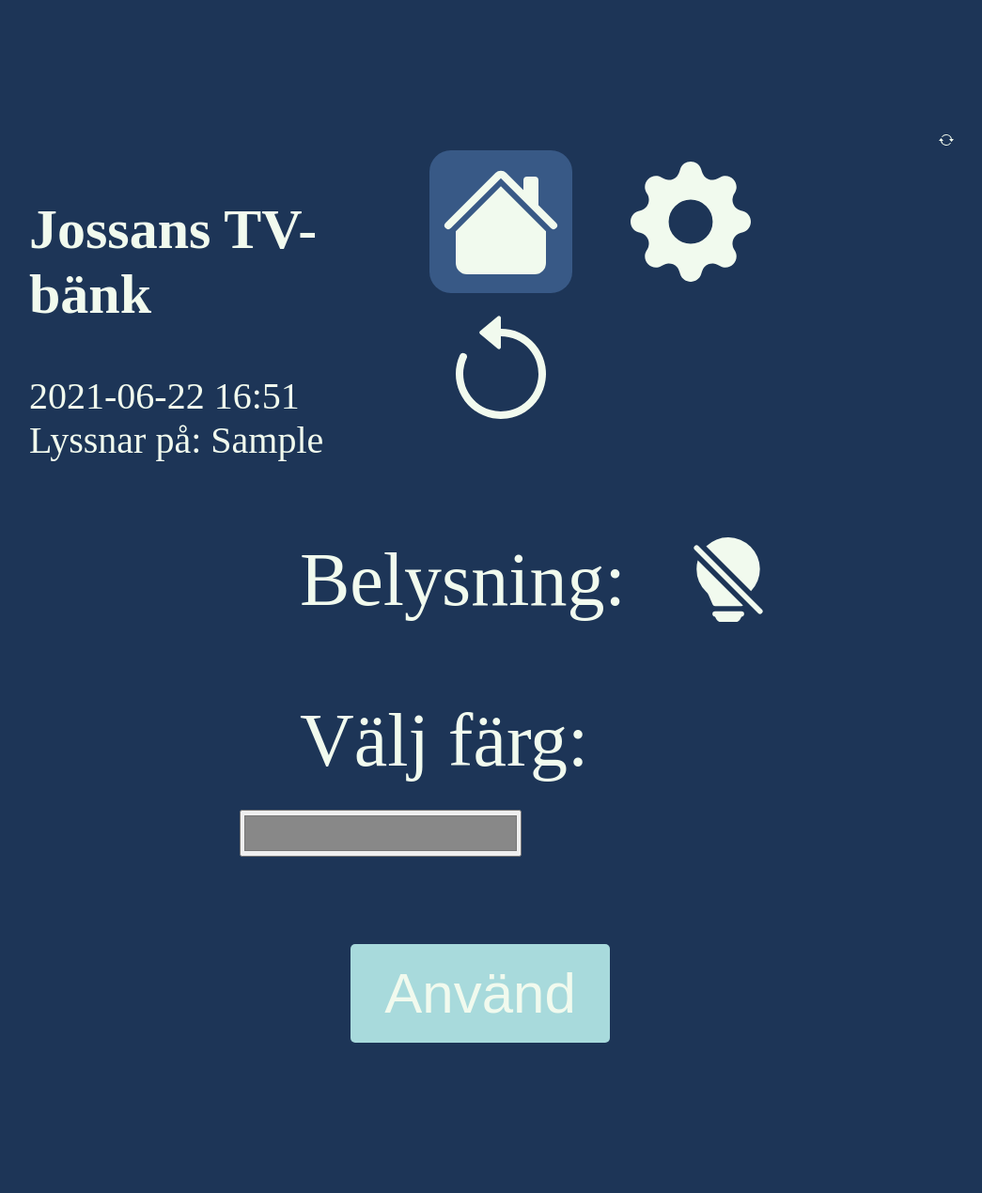
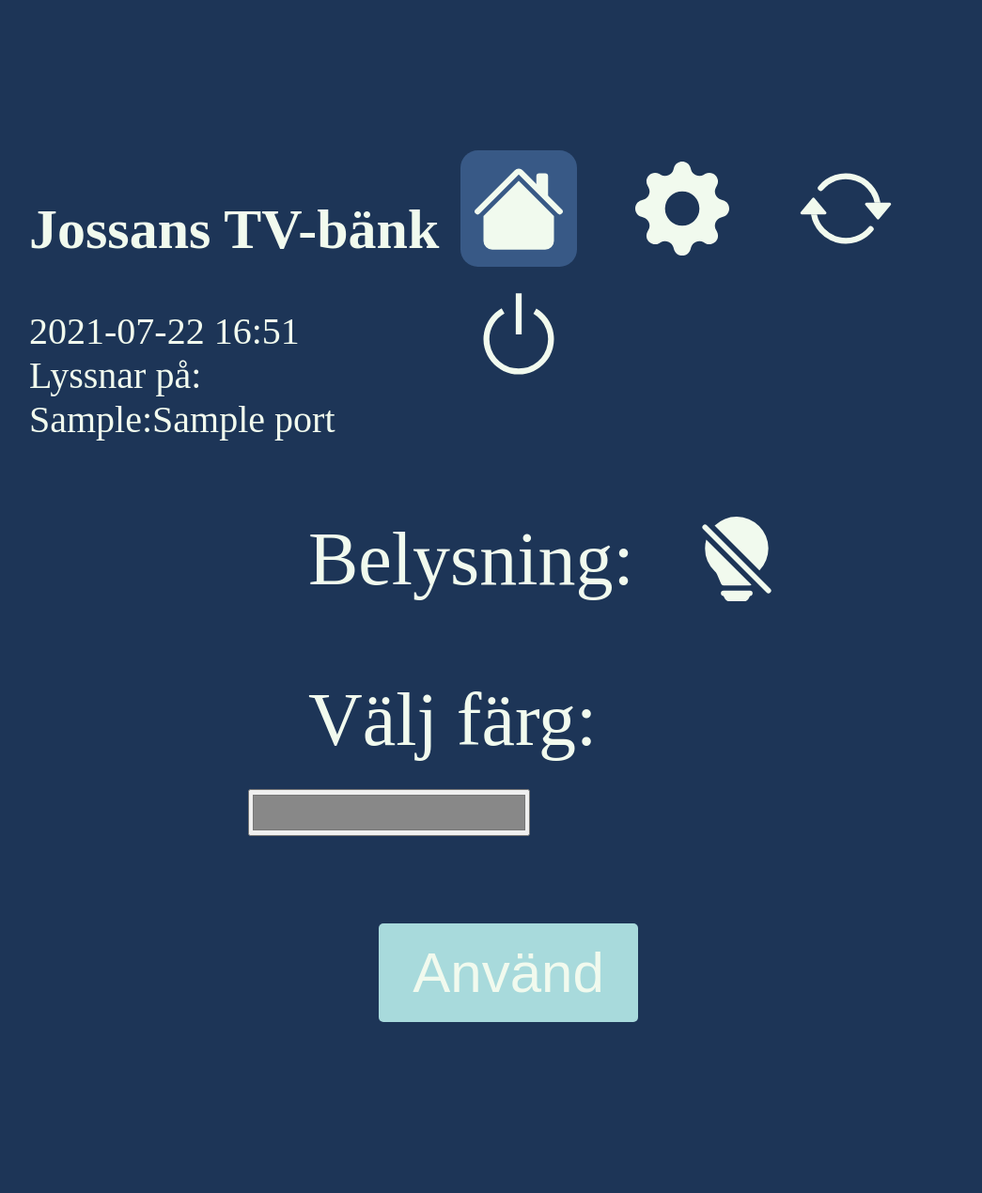
Before and after one commit to victorhook/tvbench, a Flask app: template tvbench/templates/index.html in a window 1280 px wide. Shown: the whole page at 94% size, without its empty margins (129-1174 px from the left). After the commit the page ends 1088 px from the top, so only its background shows below. Run offline with Flask 2, Linux system fonts and the light colour scheme; the template is opened without the code that fills it: most values are stand-ins (such as "Sample title", 1, 10 or a date in 2020); parts of the project's set-up code (start-up, migrations or seed data) failed here and were passed over.

Commit message:
Updated last touches

```diff
--- a/tvbench/app.py
+++ b/tvbench/app.py
@@ -13,6 +13,7 @@ if Settings.get('on'):
 else:
     led.off()
 
+LISTEN_PORT = os.environ.get('PORT', '?')
 
 @app.route('/')
 def index():
@@ -21,6 +22,7 @@ def index():
     return render_template('index.html',
         **{
             'ip': Wifi.get_ip(),
+            'port': LISTEN_PORT,
             'color': Settings.get('color'),
             'networks': networks,
             'connection': connection
--- a/tvbench/static/index.css
+++ b/tvbench/static/index.css
@@ -10,7 +10,7 @@ body {
 
 .main-content {
     display: block;
-    padding: 4em;
+    padding: 4em 2.5em 0 4em;
     position: relative;
 }
 
@@ -27,15 +27,6 @@ a {
     display: none;
 }
 
-#refresh-page {
-    position: absolute;
-    top: 3em;
-    right: 3em;
-    width: 32px;
-    height: 32px;
-    z-index: 30;
-}
-
 /* Nav */
 .navbar {
     display: flex;
@@ -44,8 +35,8 @@ a {
 }
 
 .nav-logo {
-    width: 128px;
-    height: 128px;
+    width: 100px;
+    height: 100px;
     color: #F1FAEE;
     padding: .3em;
     border-radius: 15%;
@@ -236,8 +227,8 @@ a {
     background-color: rgb(44, 41, 41);
     color: #8dbedf;
     font-size: 1.5em;
-    min-width: 50px;
-    height: 70px;
+    min-width: 80px;
+    height: 80px;
     border: 1px solid gray;
 }
 
--- a/tvbench/templates/index.html
+++ b/tvbench/templates/index.html
@@ -23,20 +23,17 @@
         }
     </script>
 
-    <a id="refresh-page" href="javascript:void(0);" onclick="refreshPage()">
-        <svg xmlns="http://www.w3.org/2000/svg" width="16" height="16" fill="currentColor" class="bi bi-arrow-repeat" viewBox="0 0 16 16">
-            <path d="M11.534 7h3.932a.25.25 0 0 1 .192.41l-1.966 2.36a.25.25 0 0 1-.384 0l-1.966-2.36a.25.25 0 0 1 .192-.41zm-11 2h3.932a.25.25 0 0 0 .192-.41L2.692 6.23a.25.25 0 0 0-.384 0L.342 8.59A.25.25 0 0 0 .534 9z"/>
-            <path fill-rule="evenodd" d="M8 3c-1.552 0-2.94.707-3.857 1.818a.5.5 0 1 1-.771-.636A6.002 6.002 0 0 1 13.917 7H12.9A5.002 5.002 0 0 0 8 3zM3.1 9a5.002 5.002 0 0 0 8.757 2.182.5.5 0 1 1 .771.636A6.002 6.002 0 0 1 2.083 9H3.1z"/>
-        </svg>
-    </a>
-
     <div class="main-content">
 
     <nav class="navbar">
         <div>
             <h1>Jossans TV-bänk</h1>
             <span id="time"></span> <br/>
-            <span>Lyssnar på: {{ ip }}</span>
+            {% if ip %}
+                <span>Lyssnar på: {{ ip }}:{{ port }}</span>
+            {% else %}
+                <span>Inte ansluten till wifi. Kolla inställningarna.</span>
+            {% endif %}
         </div>
 
         <div>
@@ -51,10 +48,16 @@
                     <path d="M9.405 1.05c-.413-1.4-2.397-1.4-2.81 0l-.1.34a1.464 1.464 0 0 1-2.105.872l-.31-.17c-1.283-.698-2.686.705-1.987 1.987l.169.311c.446.82.023 1.841-.872 2.105l-.34.1c-1.4.413-1.4 2.397 0 2.81l.34.1a1.464 1.464 0 0 1 .872 2.105l-.17.31c-.698 1.283.705 2.686 1.987 1.987l.311-.169a1.464 1.464 0 0 1 2.105.872l.1.34c.413 1.4 2.397 1.4 2.81 0l.1-.34a1.464 1.464 0 0 1 2.105-.872l.31.17c1.283.698 2.686-.705 1.987-1.987l-.169-.311a1.464 1.464 0 0 1 .872-2.105l.34-.1c1.4-.413 1.4-2.397 0-2.81l-.34-.1a1.464 1.464 0 0 1-.872-2.105l.17-.31c.698-1.283-.705-2.686-1.987-1.987l-.311.169a1.464 1.464 0 0 1-2.105-.872l-.1-.34zM8 10.93a2.929 2.929 0 1 1 0-5.86 2.929 2.929 0 0 1 0 5.858z"/>
                 </svg>
             </a>
+            <a id="refresh-page" href="javascript:void(0);" onclick="refreshPage()">
+                <svg class="nav-logo" xmlns="http://www.w3.org/2000/svg" width="16" height="16" fill="currentColor" class="bi bi-arrow-repeat" viewBox="0 0 16 16">
+                    <path d="M11.534 7h3.932a.25.25 0 0 1 .192.41l-1.966 2.36a.25.25 0 0 1-.384 0l-1.966-2.36a.25.25 0 0 1 .192-.41zm-11 2h3.932a.25.25 0 0 0 .192-.41L2.692 6.23a.25.25 0 0 0-.384 0L.342 8.59A.25.25 0 0 0 .534 9z"/>
+                    <path fill-rule="evenodd" d="M8 3c-1.552 0-2.94.707-3.857 1.818a.5.5 0 1 1-.771-.636A6.002 6.002 0 0 1 13.917 7H12.9A5.002 5.002 0 0 0 8 3zM3.1 9a5.002 5.002 0 0 0 8.757 2.182.5.5 0 1 1 .771.636A6.002 6.002 0 0 1 2.083 9H3.1z"/>
+                </svg>
+            </a>
             <a href="javascript:void(0);" id="reboot">
-                <svg class="nav-logo" xmlns="http://www.w3.org/2000/svg" width="16" height="16" fill="currentColor" class="bi bi-arrow-counterclockwise" viewBox="0 0 16 16">
-                    <path fill-rule="evenodd" d="M8 3a5 5 0 1 1-4.546 2.914.5.5 0 0 0-.908-.417A6 6 0 1 0 8 2v1z"/>
-                    <path d="M8 4.466V.534a.25.25 0 0 0-.41-.192L5.23 2.308a.25.25 0 0 0 0 .384l2.36 1.966A.25.25 0 0 0 8 4.466z"/>
+                <svg class="nav-logo" xmlns="http://www.w3.org/2000/svg" width="16" height="16" fill="currentColor" class="bi bi-power" viewBox="0 0 16 16">
+                    <path d="M7.5 1v7h1V1h-1z"/>
+                    <path d="M3 8.812a4.999 4.999 0 0 1 2.578-4.375l-.485-.874A6 6 0 1 0 11 3.616l-.501.865A5 5 0 1 1 3 8.812z"/>
                 </svg>
             </a>
         </div>
@@ -136,7 +139,7 @@
         function setTime() {
             let date = new Date();
             let dateString = date.getFullYear() + '-';
-            dateString += date.getMonth().toString().padStart(2, '0') + '-';
+            dateString += (date.getMonth()+1).toString().padStart(2, '0') + '-';
             dateString += date.getDate().toString().padStart(2, '0') + ' ';
             dateString += date.getHours().toString().padStart(2, '0') + ':';
             dateString += date.getMinutes().toString().padStart(2, '0');
```
Also changed, not shown: tvbench/wifi.py (+7 -6 lines).
